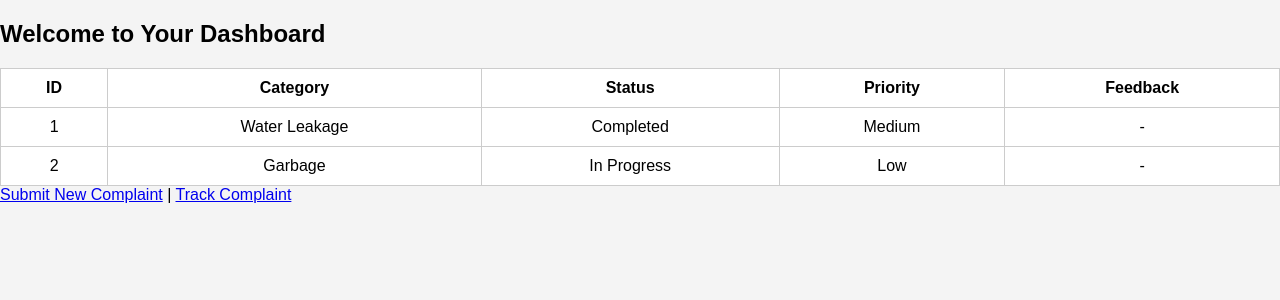
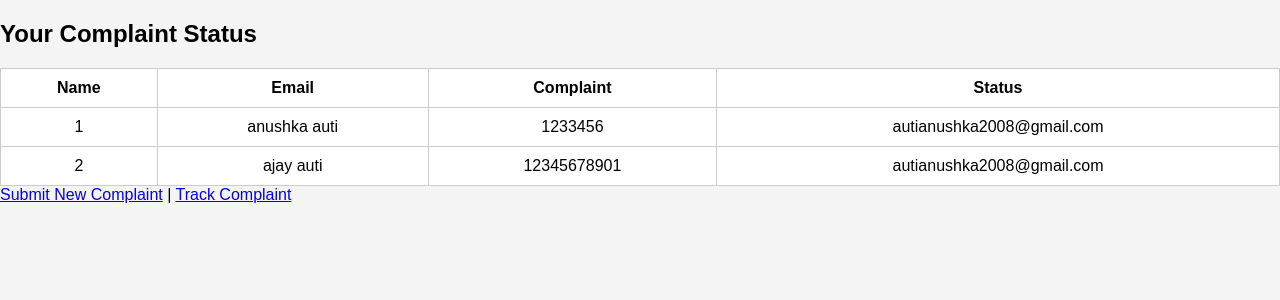
Before and after one commit to autianushka2008-dot/MunicipalComplaintSystem, a Flask app: page /user_dashboard/autianushka2008@gmail.com in a window 1280 px wide. Shown: the top 300 px of the page. Run offline with Flask 3, Linux system fonts and the light colour scheme; data comes from the database, SQL or seed files in the repository.

Commit message:
Update user_dashboard.html

```diff
--- a/templates/user_dashboard.html
+++ b/templates/user_dashboard.html
@@ -5,38 +5,33 @@
     <link rel="stylesheet" href="/static/style.css">
 </head>
 <body>
-<h2>Welcome to Your Dashboard</h2>
+
+
+<h2>Your Complaint Status</h2>
 
 <table border="1">
+
 <tr>
-<th>ID</th>
-<th>Category</th>
+<th>Name</th>
+<th>Email</th>
+<th>Complaint</th>
 <th>Status</th>
-<th>Priority</th>
-<th>Feedback</th>
 </tr>
 
-{% for c in data %}
+{% for row in data %}
+
 <tr>
-<td>{{ c['id'] }}</td>
-<td>{{ c['category'] }}</td>
-<td>{{ c['status'] }}</td>
-<td>{{ c['priority'] }}</td>
-<td>
-{% if c['status']=="Resolved" %}
-<form method="POST" action="/feedback/{{c['id']}}">
-<textarea name="feedback" required>{{c['feedback']}}</textarea>
-<input type="hidden" name="email" value="{{email}}">
-<button type="submit">Submit Feedback</button>
-</form>
-{% else %}
--
-{% endif %}
-</td>
+
+<td>{{ row[0] }}</td>
+<td>{{ row[1] }}</td>
+<td>{{ row[2] }}</td>
+<td>{{ row[3] }}</td>
+
 </tr>
+
 {% endfor %}
+
 </table>
-
 <a href="/submit">Submit New Complaint</a> | <a href="/track">Track Complaint</a>
 </body>
 </html>
```
